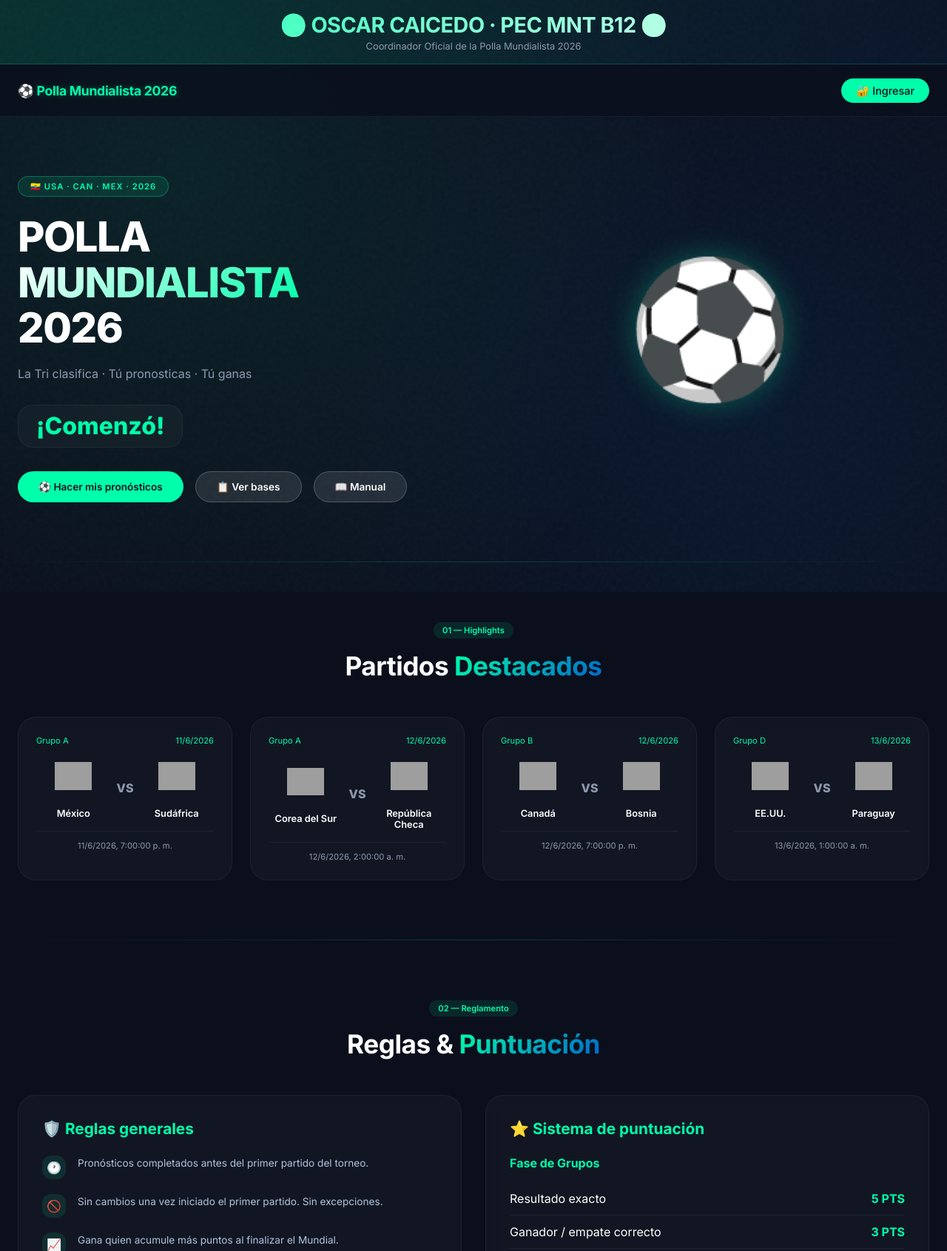
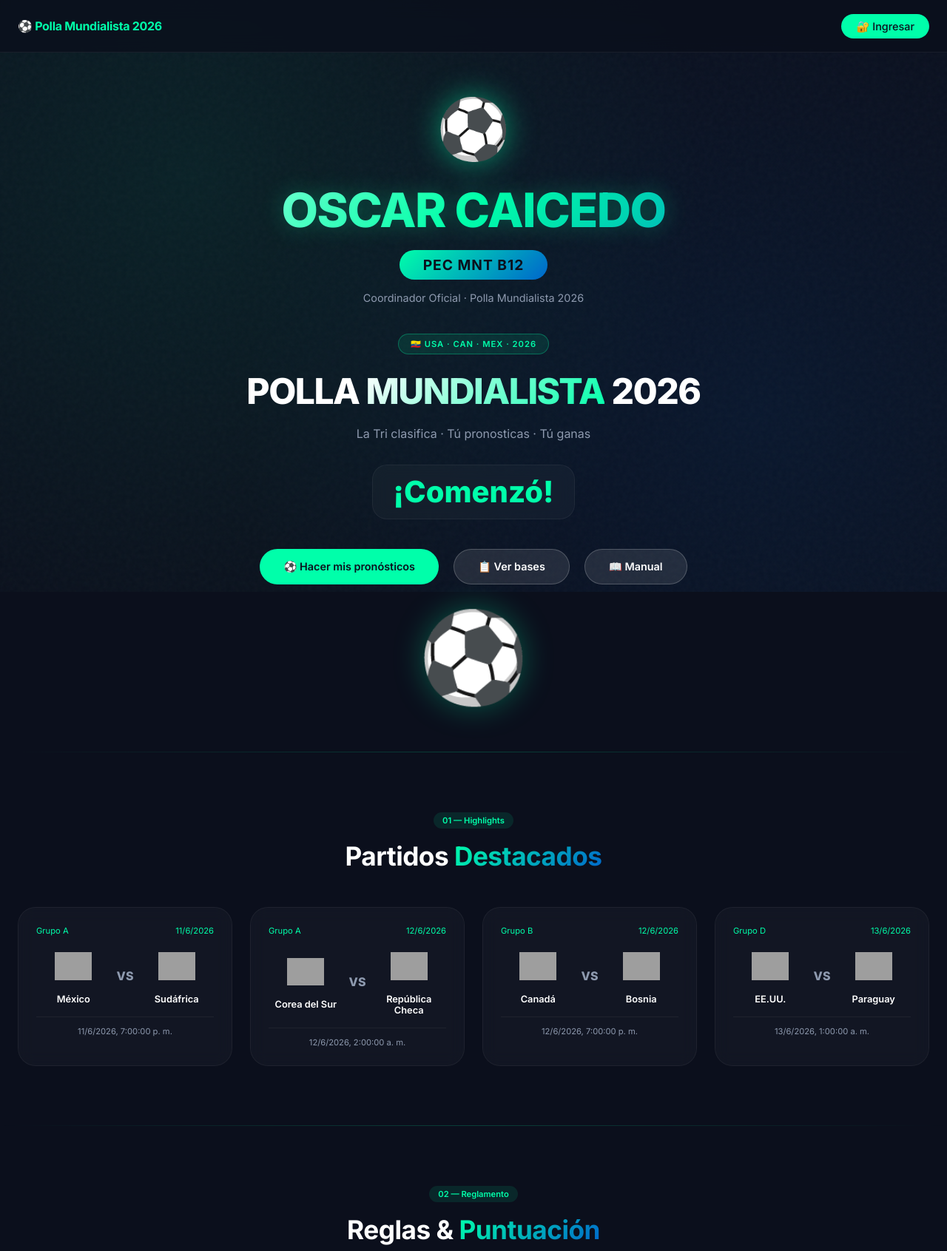
Before and after one commit to andyrdavila-lgtm/polla, a Flask app: page / in a window 1280 px wide. Shown: the top 1691 px of the page at 74% size. Run offline with Flask 3, Linux system fonts and the light colour scheme; data comes from the database, SQL or seed files in the repository; grey boxes are pictures that could not be loaded.

Commit message:
Update index.html

```diff
--- a/templates/index.html
+++ b/templates/index.html
@@ -71,20 +71,12 @@
     align-items: baseline;
     gap: 12px;
     font-weight: 700;
-    font-size: 1.1rem;
+    font-size: 1rem;
     letter-spacing: -0.3px;
   }
 
   .logo .accent {
     color: #00FFAA;
-    text-shadow: 0 0 10px rgba(0, 255, 170, 0.3);
-  }
-
-  .logo .sub {
-    font-size: 0.7rem;
-    font-weight: 400;
-    color: #8E9AAF;
-    letter-spacing: normal;
   }
 
   .nav-links {
@@ -119,20 +111,55 @@
     transition: 0.3s;
   }
 
-  /* Hero Section */
+  /* Hero Section con Logo Principal */
   .hero {
     max-width: 1280px;
     margin: 0 auto;
-    padding: 80px 24px;
-    display: flex;
-    align-items: center;
-    justify-content: space-between;
-    gap: 48px;
-    flex-wrap: wrap;
+    padding: 60px 24px 40px;
+    text-align: center;
   }
 
-  .hero-content {
-    flex: 1;
+  /* LOGO GRANDE Y LLAMATIVO */
+  .main-brand {
+    margin-bottom: 40px;
+    animation: fadeInUp 0.8s ease;
+  }
+
+  .main-brand .brand-icon {
+    font-size: 80px;
+    display: inline-block;
+    animation: float 3s ease-in-out infinite;
+    filter: drop-shadow(0 0 20px rgba(0, 255, 170, 0.5));
+  }
+
+  .main-brand h1 {
+    font-size: 4rem;
+    font-weight: 800;
+    letter-spacing: -1.5px;
+    background: linear-gradient(135deg, #FFFFFF 0%, #00FFAA 50%, #0066CC 100%);
+    -webkit-background-clip: text;
+    background-clip: text;
+    color: transparent;
+    margin: 16px 0 8px;
+    text-shadow: 0 0 30px rgba(0, 255, 170, 0.3);
+  }
+
+  .main-brand .badge {
+    display: inline-block;
+    background: linear-gradient(135deg, #00FFAA, #0066CC);
+    padding: 8px 32px;
+    border-radius: 60px;
+    font-size: 1.2rem;
+    font-weight: 700;
+    color: #0B0F1C;
+    margin-top: 8px;
+    letter-spacing: 1px;
+  }
+
+  .main-brand p {
+    color: #8E9AAF;
+    margin-top: 16px;
+    font-size: 0.9rem;
   }
 
   .hero-tag {
@@ -150,7 +177,7 @@
   }
 
   .hero-title {
-    font-size: 3.5rem;
+    font-size: 3rem;
     font-weight: 800;
     line-height: 1.1;
     letter-spacing: -1.5px;
@@ -169,13 +196,16 @@
     font-size: 1rem;
     margin-bottom: 32px;
     max-width: 500px;
+    margin-left: auto;
+    margin-right: auto;
   }
 
   /* Countdown */
   .countdown {
     display: flex;
-    gap: 16px;
-    margin-bottom: 32px;
+    justify-content: center;
+    gap: 20px;
+    margin-bottom: 40px;
     flex-wrap: wrap;
   }
 
@@ -184,13 +214,13 @@
     backdrop-filter: blur(10px);
     border: 1px solid rgba(255, 255, 255, 0.05);
     border-radius: 20px;
-    padding: 12px 24px;
+    padding: 16px 28px;
     text-align: center;
-    min-width: 80px;
+    min-width: 100px;
   }
 
   .countdown-number {
-    font-size: 2rem;
+    font-size: 2.5rem;
     font-weight: 800;
     color: #00FFAA;
     line-height: 1;
@@ -201,26 +231,29 @@
     text-transform: uppercase;
     color: #8E9AAF;
     letter-spacing: 1px;
+    margin-top: 5px;
   }
 
   /* Buttons */
   .buttons {
     display: flex;
-    gap: 16px;
+    justify-content: center;
+    gap: 20px;
     flex-wrap: wrap;
+    margin-bottom: 40px;
   }
 
   .btn {
-    padding: 12px 28px;
+    padding: 14px 32px;
     border-radius: 40px;
     font-weight: 600;
-    font-size: 0.85rem;
+    font-size: 0.9rem;
     text-decoration: none;
     transition: all 0.2s;
     cursor: pointer;
     display: inline-flex;
     align-items: center;
-    gap: 8px;
+    gap: 10px;
     border: none;
     font-family: inherit;
   }
@@ -248,12 +281,12 @@
 
   /* Hero Graphic */
   .hero-graphic {
-    flex: 1;
     text-align: center;
+    margin-top: 20px;
   }
 
   .hero-graphic .ball {
-    font-size: 180px;
+    font-size: 120px;
     animation: float 4s ease-in-out infinite;
     filter: drop-shadow(0 0 20px rgba(0, 255, 170, 0.3));
   }
@@ -261,6 +294,17 @@
   @keyframes float {
     0%, 100% { transform: translateY(0px); }
     50% { transform: translateY(-20px); }
+  }
+
+  @keyframes fadeInUp {
+    from {
+      opacity: 0;
+      transform: translateY(30px);
+    }
+    to {
+      opacity: 1;
+      transform: translateY(0);
+    }
   }
 
   /* Divider */
@@ -350,11 +394,6 @@
     flex: 1;
   }
 
-  .team-flag {
-    font-size: 40px;
-    margin-bottom: 8px;
-  }
-
   .team-flag img {
     width: 50px;
     height: 50px;
@@ -364,6 +403,7 @@
   .team-name {
     font-size: 0.8rem;
     font-weight: 600;
+    margin-top: 8px;
   }
 
   .vs {
@@ -379,6 +419,7 @@
     text-align: center;
     border-top: 1px solid rgba(255, 255, 255, 0.05);
     padding-top: 12px;
+    margin-top: 8px;
   }
 
   /* Two Col Layout */
@@ -513,10 +554,6 @@
     text-decoration: none;
   }
 
-  footer a:hover {
-    text-decoration: underline;
-  }
-
   /* Modal */
   .modal {
     display: none;
@@ -577,34 +614,14 @@
     border-radius: 12px;
   }
 
-  /* Oscar Caicedo destacado */
-  .oscar-brand {
-    text-align: center;
-    padding: 16px 24px;
-    background: linear-gradient(135deg, rgba(0, 255, 170, 0.1), rgba(0, 102, 204, 0.05));
-    border-bottom: 1px solid rgba(0, 255, 170, 0.2);
-  }
-
-  .oscar-brand h2 {
-    font-size: 1.8rem;
-    font-weight: 700;
-    letter-spacing: -0.5px;
-    background: linear-gradient(135deg, #00FFAA, #FFFFFF);
-    -webkit-background-clip: text;
-    background-clip: text;
-    color: transparent;
-  }
-
-  .oscar-brand p {
-    font-size: 0.8rem;
-    color: #8E9AAF;
-    margin-top: 4px;
-  }
-
   /* Responsive */
   @media (max-width: 768px) {
-    .hero-title { font-size: 2.5rem; }
-    .hero-graphic .ball { font-size: 120px; }
+    .main-brand h1 { font-size: 2.5rem; }
+    .main-brand .brand-icon { font-size: 60px; }
+    .main-brand .badge { font-size: 0.9rem; padding: 6px 20px; }
+    .hero-title { font-size: 2rem; }
+    .countdown-item { padding: 12px 16px; min-width: 70px; }
+    .countdown-number { font-size: 1.5rem; }
     .two-col, .prizes-grid { grid-template-columns: 1fr; }
     .menu-toggle { display: flex; }
     .nav-links {
@@ -622,13 +639,12 @@
     .nav-links.active { left: 0; }
     .section { padding: 50px 20px; }
     .quote { margin: 0 20px 50px; padding: 24px; }
-    .oscar-brand h2 { font-size: 1.3rem; }
+    .hero-graphic .ball { font-size: 80px; }
   }
 
   @media (max-width: 480px) {
-    .countdown-item { padding: 8px 16px; min-width: 60px; }
-    .countdown-number { font-size: 1.3rem; }
-    .btn { padding: 10px 20px; font-size: 0.75rem; }
+    .buttons { flex-direction: column; align-items: center; }
+    .btn { width: 100%; justify-content: center; }
   }
 
   /* Scrollbar */
@@ -642,12 +658,6 @@
 <div class="bg-gradient"></div>
 <div class="noise"></div>
 
-<!-- Banner destacado de Oscar Caicedo -->
-<div class="oscar-brand">
-  <h2>⚽ OSCAR CAICEDO · PEC MNT B12 ⚽</h2>
-  <p>Coordinador Oficial de la Polla Mundialista 2026</p>
-</div>
-
 <nav class="navbar">
   <div class="nav-container">
     <div class="logo">
@@ -657,28 +667,37 @@
       <span></span><span></span><span></span>
     </div>
     <ul class="nav-links" id="navLinks">
-      <li><a href="{{ url_for('login') }}" class="btn-primary" style="background:#00FFAA; color:#0B0F1C; padding:8px 20px; border-radius:40px;">🔐 Ingresar</a></li>
+      <li><a href="{{ url_for('login') }}" style="background:#00FFAA; color:#0B0F1C; padding:8px 20px; border-radius:40px;">🔐 Ingresar</a></li>
     </ul>
   </div>
 </nav>
 
 <section class="hero">
-  <div class="hero-content">
+  <!-- LOGO GRANDE Y LLAMATIVO -->
+  <div class="main-brand">
+    <div class="brand-icon">⚽</div>
+    <h1>OSCAR CAICEDO</h1>
+    <div class="badge">PEC MNT B12</div>
+    <p>Coordinador Oficial · Polla Mundialista 2026</p>
+  </div>
+
   <div class="hero-tag">🇪🇨 USA · CAN · MEX · 2026</div>
-    <h1 class="hero-title">POLLA<br><span class="gradient">MUNDIALISTA</span><br>2026</h1>
+  <h2 class="hero-title">POLLA <span class="gradient">MUNDIALISTA</span> 2026</h2>
   <p class="hero-sub">La Tri clasifica · Tú pronosticas · Tú ganas</p>
+
   <div class="countdown" id="countdown">
     <div class="countdown-item"><div class="countdown-number" id="days">00</div><div class="countdown-label">Días</div></div>
     <div class="countdown-item"><div class="countdown-number" id="hours">00</div><div class="countdown-label">Horas</div></div>
     <div class="countdown-item"><div class="countdown-number" id="minutes">00</div><div class="countdown-label">Min</div></div>
     <div class="countdown-item"><div class="countdown-number" id="seconds">00</div><div class="countdown-label">Seg</div></div>
   </div>
+
   <div class="buttons">
     <a href="{{ url_for('login') }}" class="btn btn-primary">⚽ Hacer mis pronósticos</a>
     <button id="btnBases" class="btn btn-secondary">📋 Ver bases</button>
     <a href="{{ url_for('manual') }}" class="btn btn-secondary">📖 Manual</a>
   </div>
-  </div>
+
   <div class="hero-graphic">
     <div class="ball">⚽</div>
   </div>
@@ -693,7 +712,7 @@
   </div>
   <div class="matches-grid" id="matchesGrid">
     <div style="grid-column:1/-1; text-align:center; padding:40px; color:#8E9AAF;">
-      <div class="countdown-number" style="font-size:1rem;">Cargando partidos...</div>
+      <div style="font-size:1rem;">Cargando partidos...</div>
     </div>
   </div>
 </section>
@@ -742,7 +761,7 @@
 
 <div class="quote">
   <p class="quote-text">"El fútbol es pasión, los pronósticos son emoción. ¡A jugar!"</p>
-  <p class="quote-author">— Polla Mundialista 2026</p>
+  <p class="quote-author">— Oscar Caicedo · Polla Mundialista 2026</p>
 </div>
 
 <footer>
@@ -773,7 +792,6 @@
     });
   }
 
-  // Cerrar menú al hacer click en un enlace
   document.querySelectorAll('.nav-links a').forEach(link => {
     link.addEventListener('click', () => {
       if(menuToggle) menuToggle.classList.remove('active');
@@ -798,7 +816,7 @@
   updateCountdown();
   setInterval(updateCountdown, 1000);
 
-  // Cargar partidos destacados desde la API
+  // Cargar partidos destacados
   async function cargarPartidos() {
     try {
       const res = await fetch('/api/partidos');
@@ -836,26 +854,20 @@
           </div>`;
       }).join('');
     } catch(e) {
-      console.error('Error cargando partidos:', e);
+      console.error('Error:', e);
       document.getElementById('matchesGrid').innerHTML = '<div style="grid-column:1/-1; text-align:center; padding:40px; color:#ff6b6b;">Error al cargar los partidos</div>';
     }
   }
   cargarPartidos();
 
-  // Modal bases del concurso
+  // Modal
   const modal = document.getElementById('modal');
   const btnBases = document.getElementById('btnBases');
   const modalClose = document.getElementById('modalClose');
 
-  if(btnBases) {
-    btnBases.addEventListener('click', () => modal.classList.add('open'));
-  }
-  if(modalClose) {
-    modalClose.addEventListener('click', () => modal.classList.remove('open'));
-  }
-  modal.addEventListener('click', (e) => {
-    if(e.target === modal) modal.classList.remove('open');
-  });
+  if(btnBases) btnBases.addEventListener('click', () => modal.classList.add('open'));
+  if(modalClose) modalClose.addEventListener('click', () => modal.classList.remove('open'));
+  modal.addEventListener('click', (e) => { if(e.target === modal) modal.classList.remove('open'); });
 </script>
 </body>
 </html>
```
Lines whose indentation alone changed are shown as unchanged.
